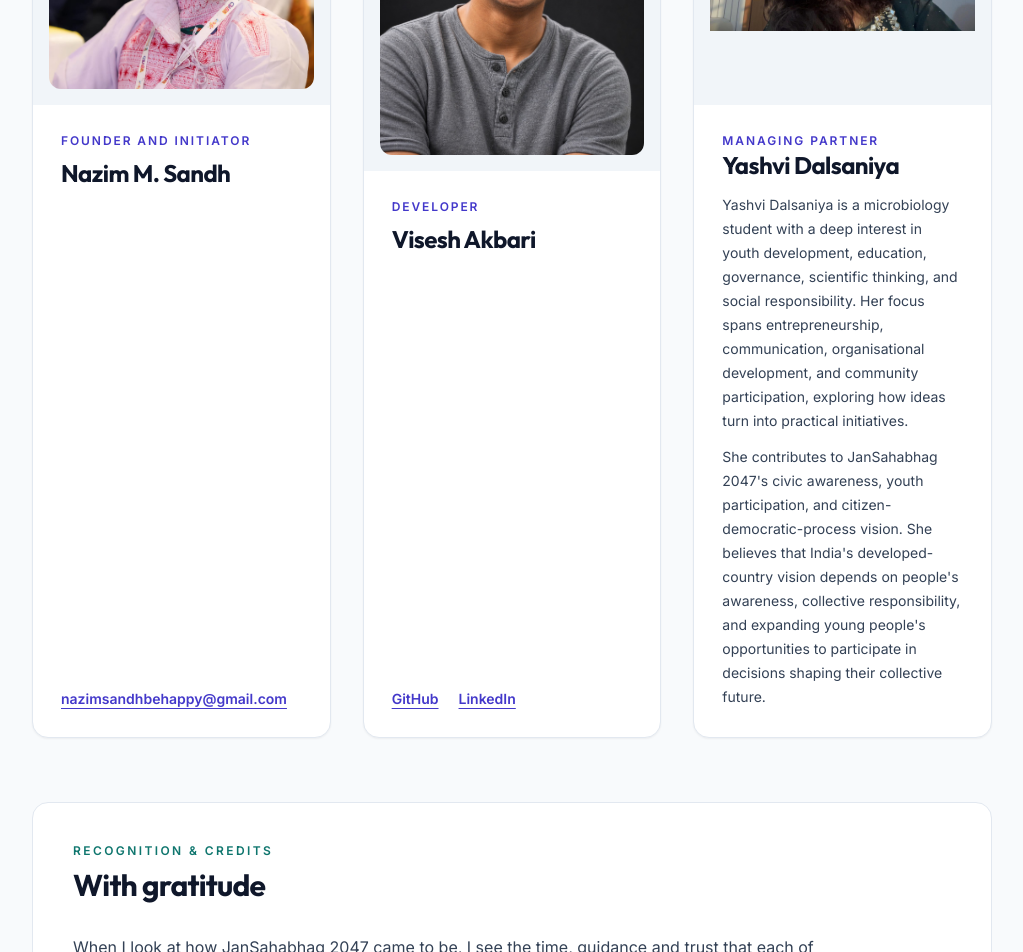
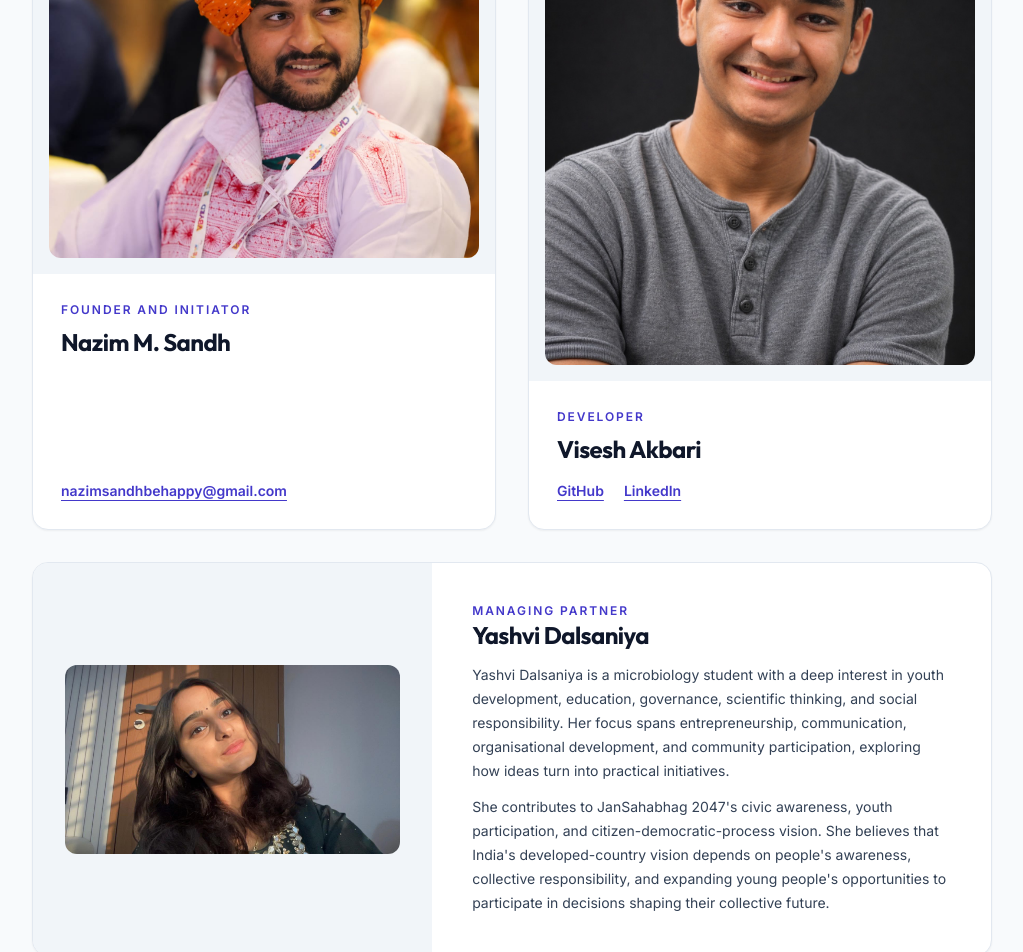
Before and after one commit to Laluboom/jansahabhag-2047-demo, a React (Vite) app: page /about in a window 1280 px wide. Shown: the part 1100-2052 px from the top of the page, without its empty margins (256-1279 px from the left). Built offline with nearby package versions, Linux system fonts and the light colour scheme.

Commit message:
refactor(about): polish team section with two-column row and dedicated wide card for Yashvi

```diff
--- a/src/features/about/AboutPage.tsx
+++ b/src/features/about/AboutPage.tsx
@@ -44,13 +44,13 @@ export const AboutPage: React.FC = () => (
       </div>
     </section>
 
-    <section aria-labelledby="people-heading" className="space-y-7">
+    <section aria-labelledby="people-heading" className="space-y-8">
       <div className="max-w-2xl">
         <p className="text-xs font-semibold uppercase tracking-[0.2em] text-civic-teal-700">People behind the work</p>
         <h2 id="people-heading" className="mt-2 font-heading text-2xl font-bold tracking-tight text-slate-900 sm:text-3xl">The team</h2>
       </div>
 
-      <div className="grid gap-8 md:grid-cols-2 lg:grid-cols-3 lg:gap-8">
+      <div className="grid gap-6 md:grid-cols-2 md:gap-8">
         <article className="flex flex-col overflow-hidden rounded-2xl border border-slate-200 bg-white shadow-sm">
           <div className="aspect-square bg-slate-100 p-3 sm:p-4">
             <img
@@ -102,19 +102,22 @@ export const AboutPage: React.FC = () => (
             </div>
           </div>
         </article>
+      </div>
 
-        <article className="flex flex-col overflow-hidden rounded-2xl border border-slate-200 bg-white shadow-sm">
-          <div className="aspect-square bg-slate-100 p-3 sm:p-4">
+      <article className="overflow-hidden rounded-2xl border border-slate-200 bg-white shadow-sm">
+        <div className="grid grid-cols-1 md:grid-cols-12">
+          <div className="flex items-center justify-center bg-slate-100 p-4 sm:p-6 md:col-span-5 md:p-6 lg:p-8">
+            <div className="aspect-video w-full">
               <img
                 src={yashviPortrait}
                 alt="Portrait of Yashvi Dalsaniya"
-              className="h-full w-full rounded-xl object-contain"
+                className="aspect-video h-full w-full rounded-xl object-contain"
                 width="1280"
                 height="720"
               />
             </div>
-          <div className="flex flex-1 flex-col justify-between space-y-2 p-6 sm:p-7">
-            <div className="space-y-3">
+          </div>
+          <div className="flex flex-col justify-center space-y-3 p-6 sm:p-7 md:col-span-7 md:p-8 lg:p-10">
             <div>
               <p className="text-xs font-semibold uppercase tracking-[0.16em] text-civic-indigo-700">Managing Partner</p>
               <h3 className="font-heading text-2xl font-bold text-slate-900">Yashvi Dalsaniya</h3>
@@ -128,7 +131,6 @@ export const AboutPage: React.FC = () => (
           </div>
         </div>
       </article>
-      </div>
     </section>
 
     <section aria-labelledby="gratitude-heading" className="space-y-8 rounded-2xl border border-slate-200 bg-white p-6 sm:p-10">
```
Also changed, not shown: 2 other files (tests, documents, lock files or other folders). Lines whose indentation alone changed are shown as unchanged.
